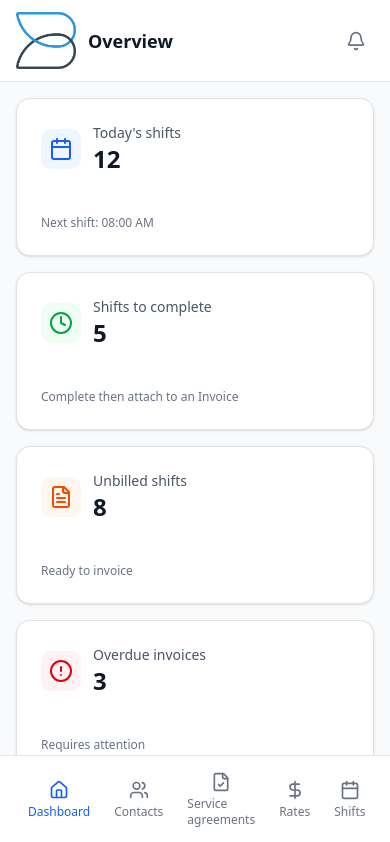
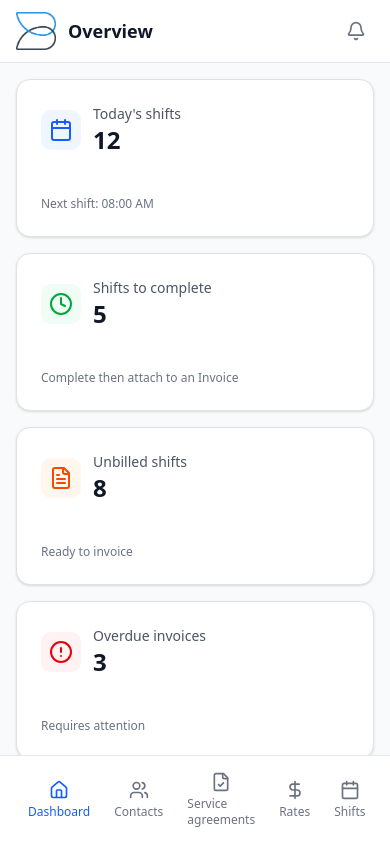
Before and after one commit to bugalsaas/bugal-frontend-v2, a Next.js app: page / in a window 390 px wide. Shown: the top 842 px of the page. Built offline with nearby package versions, Linux system fonts and the light colour scheme.

Commit message:
Reduce mobile logo size by 50% for compact mobile header

```diff
--- a/src/components/layout/main-layout.tsx
+++ b/src/components/layout/main-layout.tsx
@@ -294,8 +294,8 @@ export function MainLayout({
               <Image
                 src="/logo-color.png"
                 alt="Bugal Logo"
-                width={60}
-                height={18}
+                width={40}
+                height={12}
                 className="object-contain"
                 priority
               />
```
